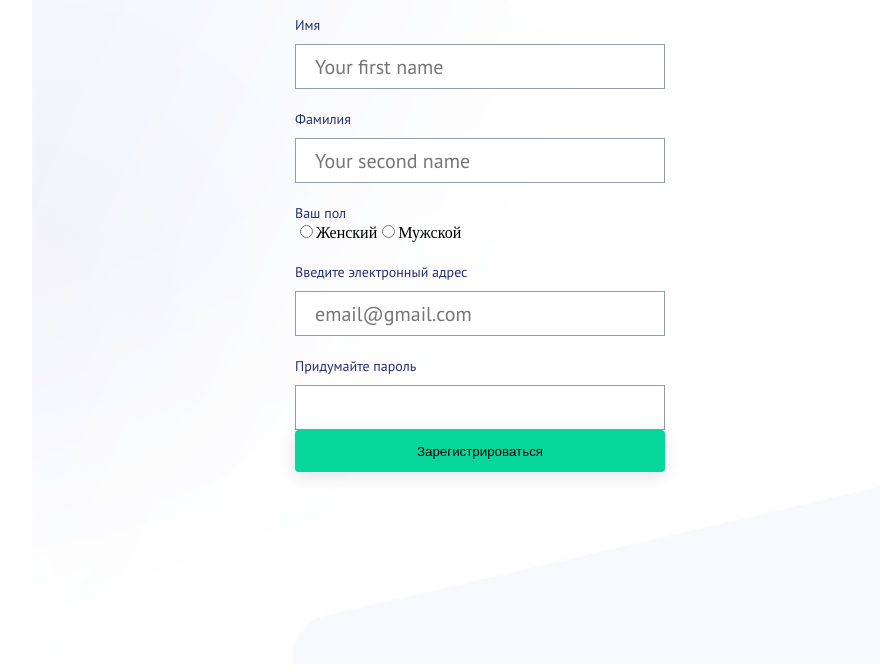
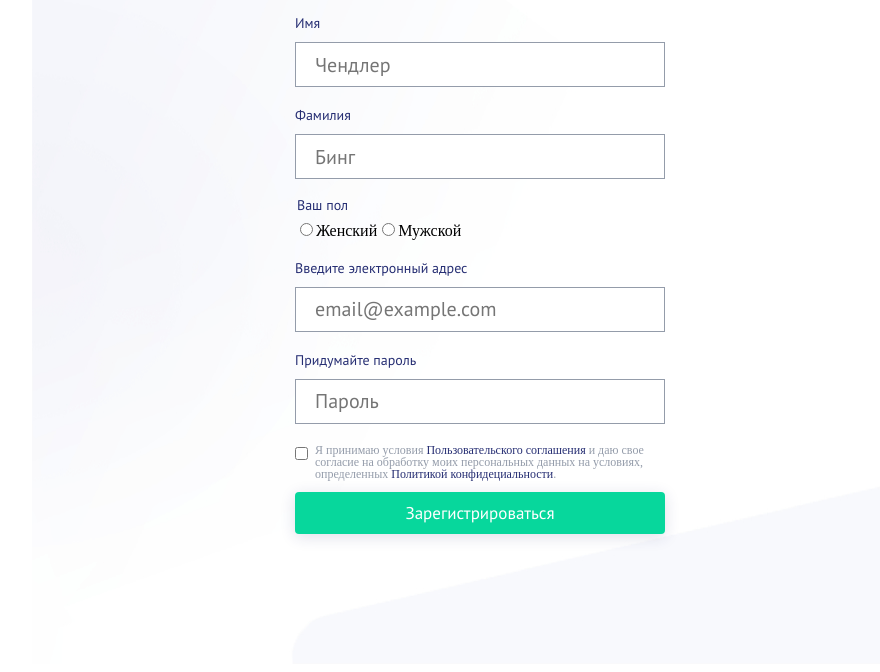
Before and after one commit to Kaganari/ReactExample, a React app: page / in a window 1280 px wide. Shown: the part 340-1012 px from the top of the page, without its empty margins (158-1038 px from the left). Built offline with nearby package versions, Linux system fonts and the light colour scheme.

Commit message:
Fixed structure, added components

```diff
--- a/package.json
+++ b/package.json
@@ -30,7 +30,6 @@
     "start": "webpack-dev-server --hot --config webpack.config.dev.js",
     "build": "webpack --config webpack.config.prod.js"
   },
-
   "babel": {
     "presets": [
       "react"
--- a/public/index.html
+++ b/public/index.html
@@ -9,7 +9,6 @@
   </head>
   <body>
     <div id="root" class="root">
-        <div id="form" class="form"></div>
     </div>
   </body>
 </html>
--- /dev/null
+++ b/src/app/registration/Registration.js
@@ -0,0 +1,107 @@
+import React from 'react';
+import InputField from '../../components/InputField/InputField';
+import RadioButton from '../../components/radioButton/RadioButton';
+import Button from '../../components/button/Button';
+import TermsOfUse from '../../components/termsOfUse/TermsOfUse';
+import CheckBox from '../../components/checkBox/CheckBox';
+
+import './style.scss';
+
+export default class Registration extends React.Component {
+    constructor(props) {
+        super(props);
+        this.state = {
+            firstName: '',
+            lastName: '',
+            sex: 'male',
+            email: '',
+            password: '',
+            termsOfUse: false
+        };
+
+        this.handleChange = this.handleChange.bind(this);
+        this.handleSubmit = this.handleSubmit.bind(this);
+    };
+
+    handleChange(event) {
+        this.setState({
+            [event.target.name]: event.target.value
+        });
+    };
+
+    handleSubmit(event) {
+        event.preventDefault();
+        console.log("First Name: " + this.state.firstName
+            + "\nSecond Name: " + this.state.lastName
+            + "\nSex: " + this.state.sex
+            + "\nE-mail: " + this.state.email
+            + "\nPassword: " + this.state.password
+            + "\nAgreed to ToU: " + this.state.termsOfUse);
+    };
+
+    render() {
+        return(
+            <section className = 'main'>
+                <article className = 'registration'>
+                    <header className = 'registration__header'>
+                        <h2 className = 'registration__heading'> Давайте начнем!</h2>
+                    </header>
+                    <form className = 'registration__form' onSubmit={this.handleSubmit}>
+                        <InputField
+                            label='Имя'
+                            type='text'
+                            name='firstName'
+                            placeholder='Чендлер'
+                            onChange={this.handleChange}
+                        />
+                        <InputField
+                            label='Фамилия'
+                            type='text'
+                            name='secondName'
+                            placeholder='Бинг'
+                            onChange={this.handleChange}
+                        />
+                        <fieldset className='registration__sexchoice'>
+                            <legend className='registration__legend'>Ваш пол</legend>
+                            <RadioButton
+                                label='Женский'
+                                name='sex'
+                                value='female'
+                                onChange={this.handleChange}
+                            />
+                            <RadioButton
+                                label='Мужской'
+                                name='sex'
+                                value='male'
+                                onChange={this.handleChange}
+                            />
+                        </fieldset>
+                        <InputField
+                            label='Введите электронный адрес'
+                            type='email'
+                            name='email'
+                            placeholder='email@example.com'
+                            onChange={this.handleChange}
+                        />
+                        <InputField
+                            label='Придумайте пароль'
+                            type='password'
+                            name='password'
+                            placeholder='Пароль'
+                            onChange={this.handleChange}
+                        />
+                        <div className = 'registration__ToU'>
+                            <CheckBox
+                                label={<TermsOfUse/>}
+                                name='termsOfUse'
+                                value='false'
+                                onChange={this.handleChange}
+                            />
+                        </div>
+                        <Button classes='registration__button' type='submit' value='Зарегистрироваться' />
+                    </form>
+                </article>
+            </section>
+        );
+    }
+}
--- /dev/null
+++ b/src/app/registration/style.scss
@@ -0,0 +1,43 @@
+.registration {
+
+    &__sexchoice {
+        margin-top: 17px;
+        border: none;
+        padding-bottom: 0;
+        padding-left: 0;
+        margin-left: 0;
+    }
+
+    &__legend {
+        display: block;
+        font-size: 14px;
+        color: #262e73;
+        font-weight: 400;
+
+        font-family: 'PT Sans', Helvetica, sans-serif;
+    }
+
+    width: 374px;
+    margin-left: auto;
+    margin-right: auto;
+    &__header {
+        padding-top: 250px;
+        margin-left: auto;
+        margin-right: auto;
+    }
+    &__heading {
+        margin-left: auto;
+        margin-right: auto;
+        font-family: 'PT Sans';
+        font-weight: 700;
+        font-size: 33px;
+        line-height: 36px;
+        color: #262e73;
+        width: 270px;
+        margin-bottom: 14px;
+    }
+
+    &__ToU {
+        margin-top: 22px;
+    }
+}
--- /dev/null
+++ b/src/components/InputField/InputField.js
@@ -0,0 +1,29 @@
+import React from 'react';
+import PropTypes from 'prop-types';
+
+import './style.scss';
+
+export default class InputField extends React.Component {
+
+    render() {
+        const {label, type, name, placeholder, onChange} = this.props;
+
+        return (
+                <label className = 'input-field__label'>{label}
+                    <input className = 'input-field__input' type = {type} name = {name} placeholder = {placeholder} onChange = {this.handleChange}/>
+                </label>
+        );
+    }
+}
+
+InputField.defaultProps = {
+    type: 'text'
+};
+
+InputField.propTypes = {
+    label: PropTypes.string,
+    type: PropTypes.string,
+    name: PropTypes.string,
+    placeholder: PropTypes.string,
+    onChange: PropTypes.func
+};
--- a/src/components/InputForm/style.scss
+++ b/src/components/InputField/style.scss
@@ -1,8 +1,8 @@
-.input-form {
+.input-field {
     width: 370px;
     &__label {
         display: block;
-        padding-top: 21px;
+        padding-top: 19px;
         font-size: 14px;
         color: #262e73;
         font-weight: 400;
--- a/src/components/InputForm/InputForm.js
+++ /dev/null
@@ -1,44 +0,0 @@
-import React from 'react';
-import PropTypes from 'prop-types';
-
-import './style.scss';
-
-export default class InputForm extends React.Component {
-    constructor(props) {
-        super(props);
-        this.state = {value: ''};
-
-        this.handleChange = this.handleChange.bind(this);
-        this.handleSubmit = this.handleSubmit.bind(this);
-    }
-
-    handleChange(event) {
-        this.setState({value: event.target.value});
-    }
-
-    handleSubmit(event) {
-        alert('A name was submitted: ' + this.state.value);
-        event.preventDefault();
-    }
-
-    render() {
-        const {label, type, name, placeholder} = this.props;
-
-        return (
-                <label className = 'input-form__label'>{label}
-                    <input className = 'input-form__input' type = {type} name = {name} placeholder = {placeholder} value = {this.state.value} onChange = {this.handleChange}/>
-                </label>
-        );
-    }
-}
-
-InputForm.defaultProps = {
-    type: 'text'
-};
-
-InputForm.propTypes = {
-    label: PropTypes.string,
-    type: PropTypes.string,
-    name: PropTypes.string,
-    placeholder: PropTypes.string
-};
--- a/src/components/button/style.scss
+++ b/src/components/button/style.scss
@@ -1,4 +1,7 @@
 .button {
+    font-family: 'PT Sans', sans-serif;
+    font-size: 17px;
+    color: #ffffff;
     border-radius: 4px;
     background-color: #07d79c;
     box-shadow: 0px 3px 14.7px 0.3px rgba(38, 46, 115, 0.14);
@@ -7,4 +10,12 @@
     border: none;
     margin-left: auto;
     margin-right: auto;
+
+    &:hover {
+        border: none;
+    }
+
+    &:active {
+        border: none;
+    }
 }
--- a/src/components/checkBox/CheckBox.js
+++ b/src/components/checkBox/CheckBox.js
@@ -6,18 +6,21 @@ import './style.scss';
 export default class CheckBox extends React.Component {
 
     render() {
-        const {label, name} = this.props;
+        const {label, name, value, onChange} = this.props;
 
         return (
-            <label className = 'check-box__label'>{label}
-                <input className = 'check-box__input' type = 'checkbox' name = {name}/>
+            <label className = 'checkbox__label'>
+                <input className = 'checkbox__box' type = 'checkbox' name = {name} value = {value} onChange = {onChange}/>
+                {label}
             </label>
         );
     }
 }
 
 
-InputForm.propTypes = {
-    label: PropTypes.string,
-    name: PropTypes.string
+CheckBox.propTypes = {
+    value: PropTypes.string,
+    label: PropTypes.element,
+    name: PropTypes.string,
+    onChange: PropTypes.func
 };
--- a/src/components/checkBox/style.scss
+++ b/src/components/checkBox/style.scss
@@ -0,0 +1,10 @@
+.checkbox {
+    &__label {
+        color: #949caa;
+        font-size: 12px;
+    }
+
+    &__box {
+        margin: 0;
+    }
+}
--- /dev/null
+++ b/src/components/layout/Layout.js
@@ -0,0 +1,20 @@
+import React from 'react';
+import PropTypes from 'prop-types';
+
+import './style.scss';
+
+export default class Layout extends React.Component {
+	render() {
+		return (
+			<React.Fragment>
+				<main className = 'layout'>
+					{this.props.children}
+				</main>
+			</React.Fragment>
+		);
+	}
+}
+
+Layout.propTypes = {
+	children: PropTypes.node
+};
--- /dev/null
+++ b/src/components/layout/style.scss
@@ -0,0 +1,3 @@
+.layout {
+    background: url("./images/bg.jpg") no-repeat center top;
+}
--- a/src/components/radioButton/RadioButton.js
+++ b/src/components/radioButton/RadioButton.js
@@ -4,29 +4,12 @@ import PropTypes from 'prop-types';
 import './style.scss';
 
 export default class RadioButton extends React.Component {
-	constructor(props) {
-        super(props);
-        this.state = {value: ''};
-
-        this.handleChange = this.handleChange.bind(this);
-        this.handleSubmit = this.handleSubmit.bind(this);
-    }
-
-    handleChange(event) {
-        this.setState({value: event.target.value});
-    }
-
-    handleSubmit(event) {
-        alert('A name was submitted: ' + this.state.value);
-        event.preventDefault();
-    }
-
 	render() {
-		const {label, name, value} = this.props;
+		const {label, name, value, onChange} = this.props;
 
 		return (
 			<label className ='radio-button__label'>
-				<input className = 'radio-button__radio' type = 'radio' name = {name} value = {value} />
+				<input className = 'radio-button__radio' type = 'radio' name = {name} value = {value} onChange = {onChange}/>
 				{label}
 			</label>
 		);
@@ -36,5 +19,6 @@ export default class RadioButton extends React.Component {
 RadioButton.propTypes = {
 	value: PropTypes.string,
 	label: PropTypes.string,
-	name: PropTypes.string
+	name: PropTypes.string,
+	onChange: PropTypes.func
 };
--- a/src/components/radioButton/style.scss
+++ b/src/components/radioButton/style.scss
@@ -0,0 +1,3 @@
+.radio-button {
+
+}
--- /dev/null
+++ b/src/components/termsOfUse/TermsOfUse.js
@@ -0,0 +1,13 @@
+import React from 'react';
+
+import './style.scss';
+
+export default class TermsOfUse extends React.Component {
+	render() {
+		return (
+			<div className = 'terms-of-use__text'>
+				Я принимаю условия <a className='terms-of-use__link' href='#'>Пользовательского соглашения</a> и даю свое согласие на обработку моих персональных данных на условиях, определенных <a className='terms-of-use__link' href='#'>Политикой конфидециальности</a>.
+			</div>
+		);
+	}
+}
--- /dev/null
+++ b/src/components/termsOfUse/style.scss
@@ -0,0 +1,17 @@
+.terms-of-use {
+    &__text {
+        display: block;
+        line-height: 12px;
+        margin: -20px 0 12px 20px;
+    }
+
+    &__link {
+        color: #262e73;
+        text-decoration: none;
+        line-height: 12px;
+
+        &:hover {
+            text-decoration: underline;
+        }
+    }
+}
--- a/src/index.js
+++ b/src/index.js
@@ -4,55 +4,18 @@ import {
   BrowserRouter,
   Route
 } from 'react-router-dom';
-import InputForm from './components/InputForm/InputForm';
-import RadioButton from './components/radioButton/RadioButton';
-import Button from './components/button/Button';
+
+import Registration from './app/registration/Registration';
+import Layout from './components/layout/Layout';
 
 import './index.scss';
 
 
 ReactDOM.render(
-    <div>
-    <header className="form__header">
-        <h2 className="form__heading">Давайте начнем! </h2>
-    </header>
-    <InputForm
-        label = 'Имя'
-        type = 'text'
-        name = 'firstName'
-        placeholder = 'Your first name'
-    />
-    <InputForm
-        label = 'Фамилия'
-        type = 'text'
-        name = 'secondName'
-        placeholder = 'Your second name'
-    />
-    <div className="sex-choice">
-    <label className='input-form__label'>Ваш пол</label>
-    <RadioButton
-        label = 'Женский'
-        name = 'sex'
-        value = 'female'
-    />
-    <RadioButton
-        label = 'Мужской'
-        name = 'sex'
-        value = 'male'
-    />
-    </div>
-    <InputForm
-        label = 'Введите электронный адрес'
-        type = 'text'
-        name = 'email'
-        placeholder = 'email@gmail.com'
-    />
-    <InputForm
-        label = 'Придумайте пароль'
-        type = 'password'
-        name = 'password'
-        placeholder = ''
-    />
-    <Button classes = 'button' type = 'submit' value = 'Зарегистрироваться' />
-    </div>, document.getElementById('form')
+    <BrowserRouter>
+        <Layout>
+            <Route exact path='/' component={Registration}/>
+        </Layout>
+    </BrowserRouter>,
+    document.getElementById('root')
 );
--- a/src/index.scss
+++ b/src/index.scss
@@ -5,27 +5,3 @@
     margin-left: auto;
     margin-right: auto;
 }
-
-.form {
-    width: 374px;
-    margin-left: auto;
-    margin-right: auto;
-    &__header {
-        padding-top: 250px;
-        margin-left: auto;
-        margin-right: auto;
-    }
-    &__heading {
-        margin-left: auto;
-        margin-right: auto;
-        font-family: 'PT Sans';
-        font-weight: 700;
-        font-size: 33px;
-        line-height: 36px;
-        color: #262e73;
-        width: 270px;
-        margin-bottom: 14px;
-    }
-}
-.sex-choice {
-}
```
Also changed, not shown: src/components/form/form.js (deleted, +0 -24 lines), src/components/layout/images/bg.jpg (added).
